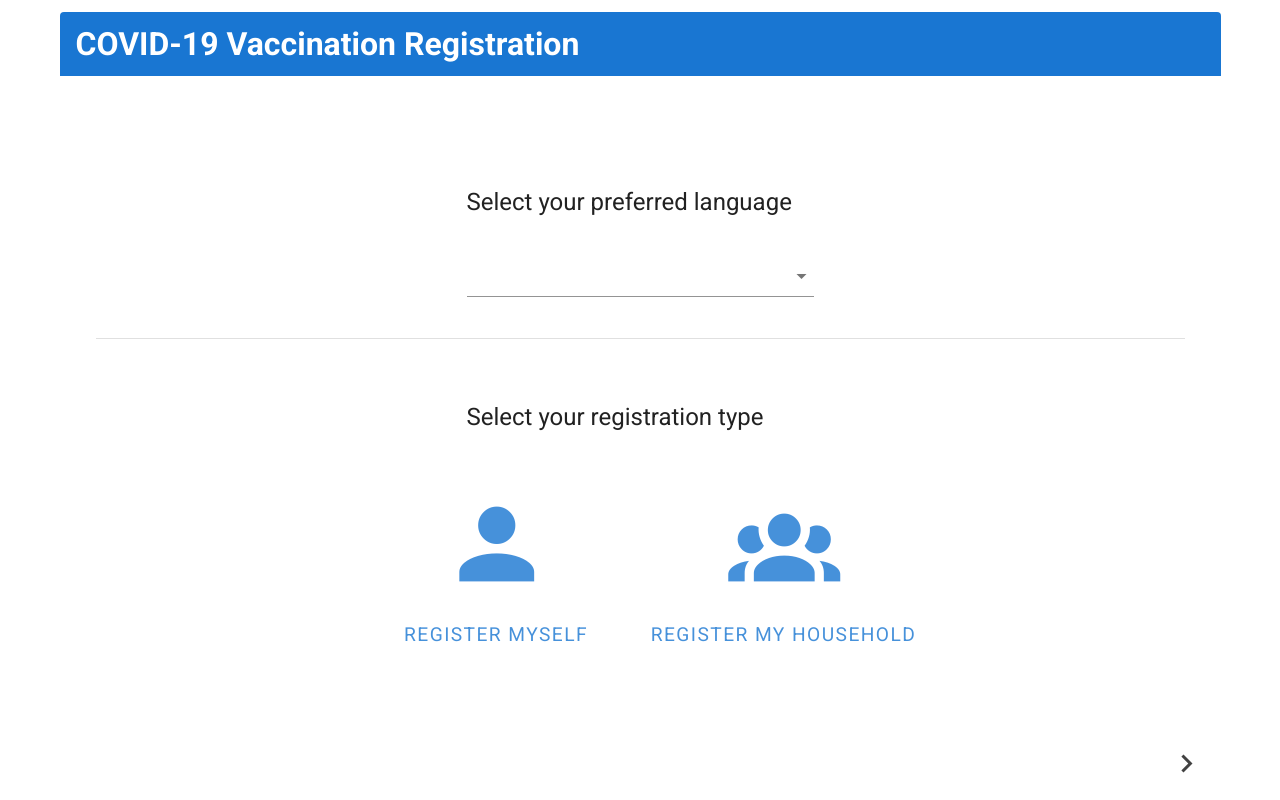
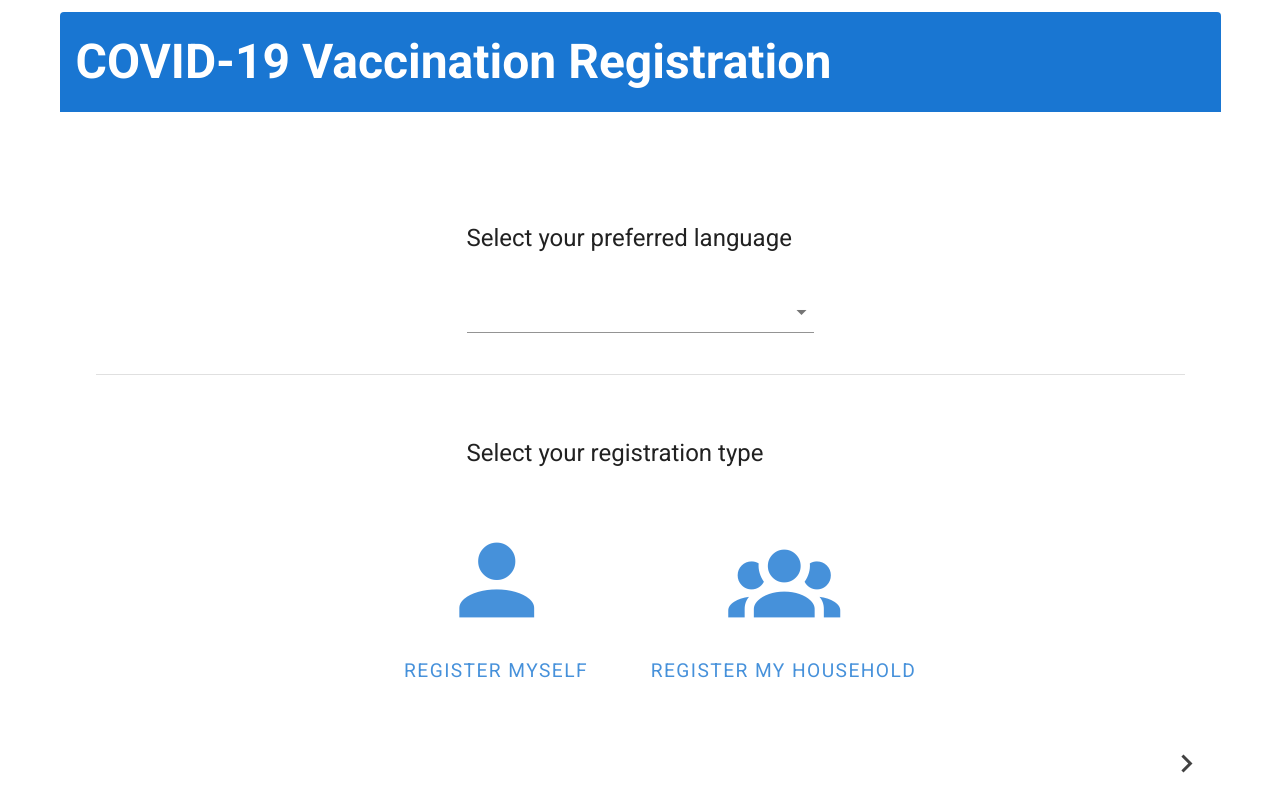
Before and after one commit to david-fraley/MassVaccinationSystem, a Vue app in the folder PatientRegistrationApp/: page / in a window 1280 px wide. Built offline with nearby package versions, Linux system fonts and the light colour scheme; what v-mask would draw is missing.

Commit message:
Mvs 338 figure out where to and then add in general logo (#66)
* Initial set of changes

* Delete MassVaxx_bg.pdf

* Increase font size

* Finalize changes

```diff
--- a/PatientRegistrationApp/src/App.vue
+++ b/PatientRegistrationApp/src/App.vue
@@ -5,8 +5,14 @@
 			<v-layout justify-center align-center>
 				<v-card flat height="100%" width="100%" class="d-flex flex-column">
 					<v-stepper v-model="page" class="elevation-0">
-						<v-toolbar flat color="primary" dark>
-							<v-toolbar-title style="font-size:2em" class="font-weight-bold">{{title}}</v-toolbar-title>
+						<v-toolbar flat height="100" color="primary" dark>
+							<v-toolbar-title style="font-size:3em" class="font-weight-bold">{{title}}</v-toolbar-title>
+							<v-spacer></v-spacer>
+							<v-img
+								max-height="100"
+								max-width="130"
+								src="./assets/Logo.png"
+							></v-img>
 						</v-toolbar>
 						<v-stepper-header class="elevation-0">
 							<template v-if="isSinglePatientRegistration() || isHouseholdRegistration()">
```
Also changed, not shown: PatientRegistrationApp/src/assets/Logo.png (added).
